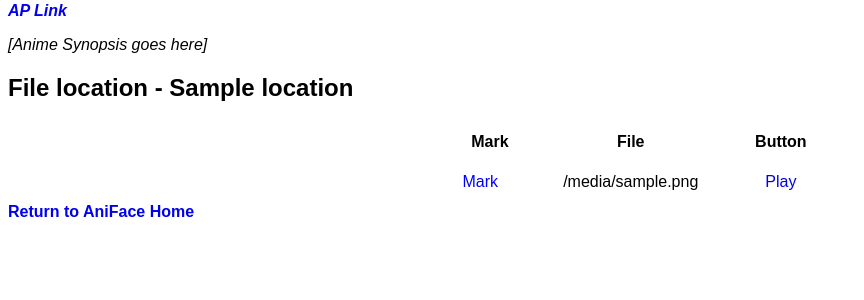
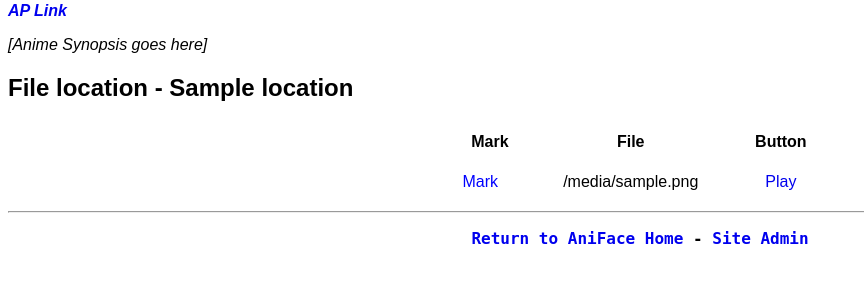
Before and after one commit to ThePatches/AniFace, a Django app: template templates/anime.html in a window 1280 px wide. Shown: the part 145-445 px from the top of the page, without its empty margins (0-864 px from the left). Run offline with Django 3.2, Linux system fonts and the light colour scheme; the template is opened without the code that fills it: most values are stand-ins (such as "Sample title", 1, 10 or a date in 2020).

Commit message:
Adding a footer.

```diff
--- a/templates/anime.html
+++ b/templates/anime.html
@@ -33,5 +33,6 @@
 	</tr>
 	{% endfor %}
 </table>
-<b><a href="/aniface/">Return to AniFace Home</a></b>
 {% endblock %}
+
+{{ block.footer }}
--- a/templates/base.html
+++ b/templates/base.html
@@ -14,5 +14,11 @@
     {% block body %}
     Body Here.
     {% endblock %}
+
+{% block footer %}
+<hr />
+<p class="Footer"><a href="{%url aniface.views.index %}">Return to AniFace Home</a> -
+<a href="/admin/">Site Admin</a></p>
+{% endblock %}
 </body>
 </html>
--- a/templates/mystyles.css
+++ b/templates/mystyles.css
@@ -20,3 +20,11 @@ A.List:hover {color: red}
 A.List:active {color: purple}
 
 TR.Watched {background-color: #66CCCC}
+
+P.Footer
+    {
+    font-weight: bold;
+    font-family: monospace;
+    font-size: large;
+    text-align: center;
+    }
```
